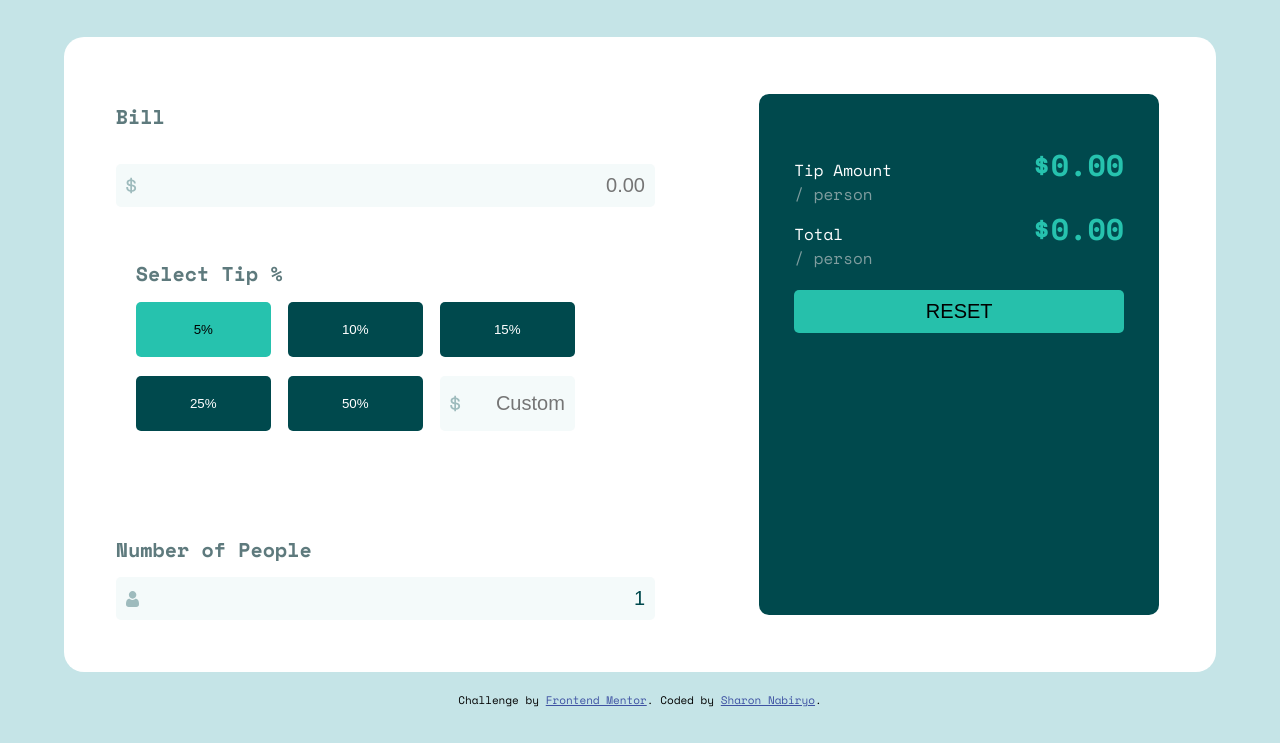
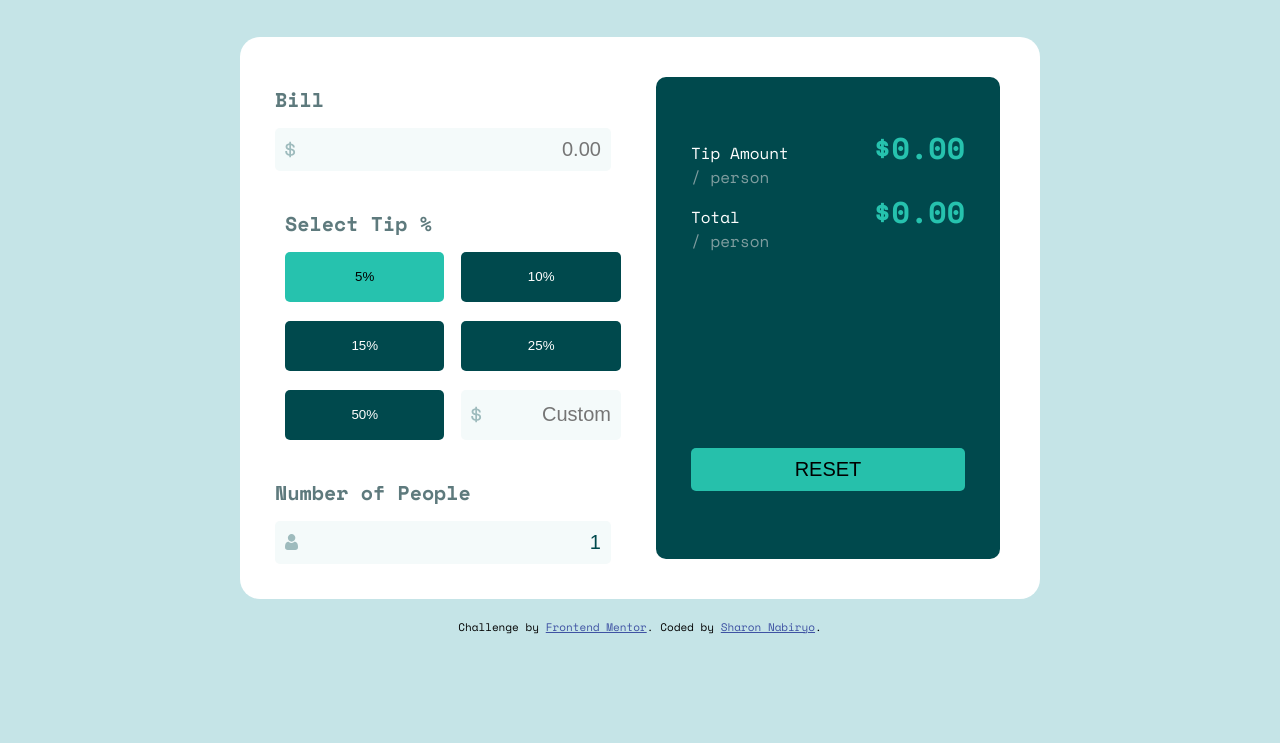
Before and after one commit to SharonNabiryo/tip-calculator, a plain HTML site: page index.html in a window 1280 px wide. Both pictures are taken after a click on the button "5%". Shown: the part 97-840 px from the top of the page. Drawn offline with nearby package versions, Linux system fonts and the light colour scheme.

Commit message:
fixed bug

```diff
--- a/app.js
+++ b/app.js
@@ -17,20 +17,22 @@ resetBtn.addEventListener("click", reset);
 
 billInput.value = "";
 peopleInput.value = "1";
-tipPerPerson.innerHTML = "$" + (0.0).toFixed(2);
-totalPerPerson.innerHTML = "$" + (0.0).toFixed(2);
+tipPerPerson.innerHTML = "$0.00";
+totalPerPerson.innerHTML = "$0.00";
+// tipPerPerson.innerHTML = "$" + (0.0).toFixed(2);
+// totalPerPerson.innerHTML = "$" + (0.0).toFixed(2);
 
 let billValue = 0.0;
 let peopleValue = 1;
 let tipValue = 0.15;
 
 function addBillTotal() {
-  billValue = parseFloat(billInput.value);
+  billValue = parseFloat(billInput.value) || 0.0; // default to 0.0 if NaN
   calculateTip();
 }
 
 function addPeople() {
-  peopleValue = parseInt(peopleInput.value);
+  peopleValue = parseInt(peopleInput.value) || 1; // default to 1 if NaN
 
   if (peopleValue < 1) {
     error.style.display = "block";
@@ -43,7 +45,12 @@ function addPeople() {
 }
 
 function customInput() {
-  tipValue = parseFloat(tipCustom.value) / 100;
+  tipValue = parseFloat(tipCustom.value) / 100 || 0.0;
+
+  if (tipCustom.value === "") {
+    tipValue = 0;
+  }
+
   tips.forEach(function (val) {
     val.classList.remove("active-btn");
   });
@@ -63,20 +70,23 @@ function handleClick(event) {
 }
 
 function calculateTip() {
-  billValue = parseFloat(billInput.value) || 0.0; // default to 0.0 if NaN
-  peopleValue = parseInt(peopleInput.value) || 1; // default to 1 if NaN
+  let totalTip = billValue * tipValue;
+  let tipAmount =
+    tipCustom.value === ""
+      ? totalTip / peopleValue
+      : parseFloat(tipCustom.value) / peopleValue;
+  let total =
+    tipCustom.value === ""
+      ? (billValue + totalTip) / peopleValue
+      : (billValue + parseFloat(tipCustom.value)) / peopleValue;
+  //   let total = (billValue + totalTip) / peopleValue;
 
-  if (peopleValue >= 1) {
-    let totalTip = billValue * tipValue;
-    let tipAmount = totalTip / peopleValue;
-    let total = (billValue + totalTip) / peopleValue;
-    tipPerPerson.innerHTML = "$" + tipAmount.toFixed(2);
-    totalPerPerson.innerHTML = "$" + total.toFixed(2);
-  }
+  tipPerPerson.innerHTML = "$" + tipAmount.toFixed(2);
+  totalPerPerson.innerHTML = "$" + total.toFixed(2);
 }
 
 function reset() {
-  billInput.value = "0.0";
+  billInput.value = "";
   addBillTotal();
   peopleInput.value = "1";
   addPeople();
--- a/index.html
+++ b/index.html
@@ -36,8 +36,11 @@
     <img class="logo" src="./images/logo.svg" alt="" />
     <div class="Bill">
       <div class="part-one">
-        <h1>Bill</h1>
-        <input type="text" placeholder="0.00" value="" class="bill-input" />
+        <div class="bill-container">
+          <h1>Bill</h1>
+          <input type="text" placeholder="0.00" value="" class="bill-input" />
+        </div>
+
         <div class="select-tip">
           <h1>Select Tip %</h1>
           <div class="tip">
--- a/styles.css
+++ b/styles.css
@@ -23,11 +23,16 @@ body {
   width: 100%;
   display: flex;
   flex-direction: column;
+  padding: 20px;
 }
-
+.bill-container {
+  display: flex;
+  flex-direction: column;
+  gap: 0px;
+}
 .select-tip {
   width: 100%;
-  margin: 20px;
+  /* margin: 20px; */
 }
 
 .tip-btn {
@@ -159,41 +164,41 @@ h1 {
     display: flex;
     flex-direction: row;
     justify-content: space-between;
-    /* width: 800px; */
-    width: 90vw;
+    width: 800px;
     margin: 20px auto;
     border-radius: 20px;
-    padding: 2.3rem;
-    /* height: 479px; */
-    /* background-color: red; */
+    /* padding: 20px; */
+    gap: 30px;
   }
   .tip {
-    grid-template-columns: 135px 135px 135px;
+    grid-template-columns: repeat(2, 1fr);
     row-gap: 1.2rem;
     column-gap: 17px;
-    margin-bottom: 3.2rem;
+    /* margin-bottom: 3.2rem; */
   }
   .tip-btn {
-    height: 55px;
+    height: 50px;
   }
   .result {
     margin-left: auto;
-    width: 400px;
-    /* width: 100%; */
-    /* margin: 0px; */
+    width: 50%;
     display: flex;
     flex-direction: column;
     align-content: space-between;
     padding: 48px 35px;
   }
-  /* .reset-btn {
+  .reset-btn {
     margin-top: auto;
-  } */
+  }
   .part-one {
     display: flex;
     flex-direction: column;
-    gap: 1.2rem;
+    gap: 15px;
     width: 50%;
     margin: 15px;
   }
+  .select-tip {
+    width: 100%;
+    margin: 10px;
+  }
 }
```
